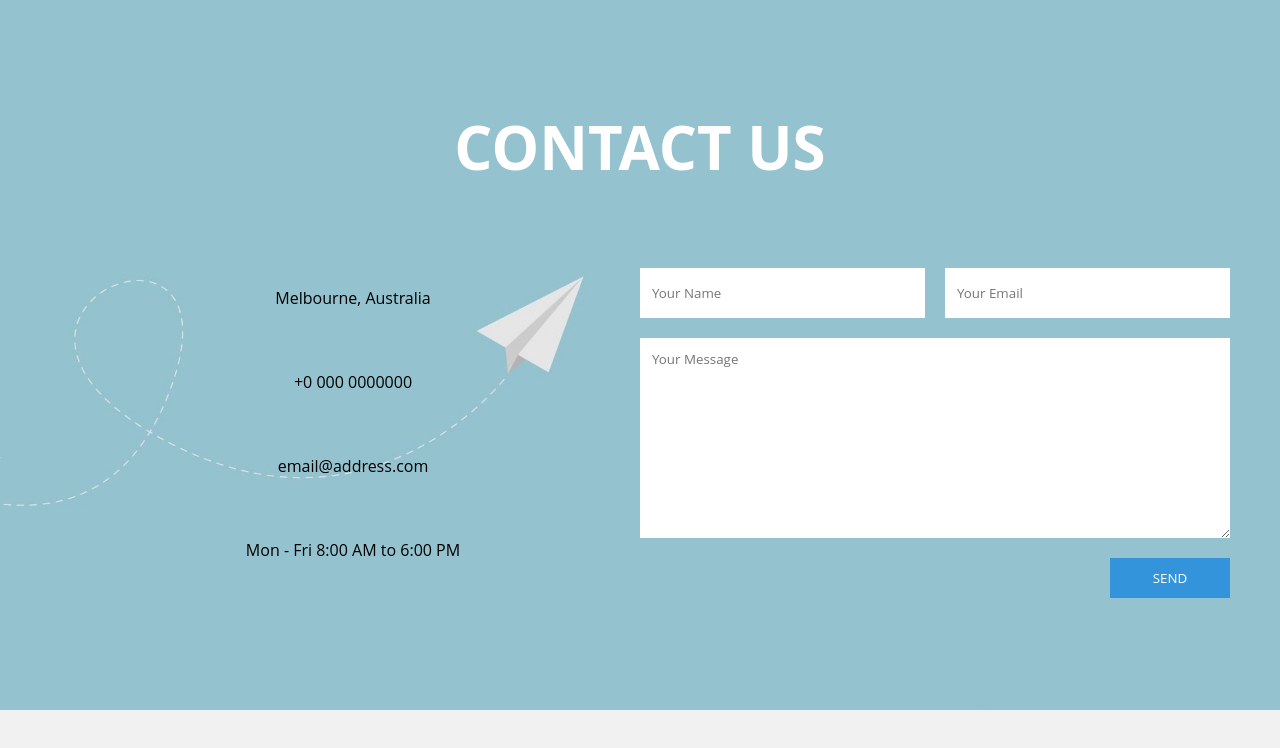
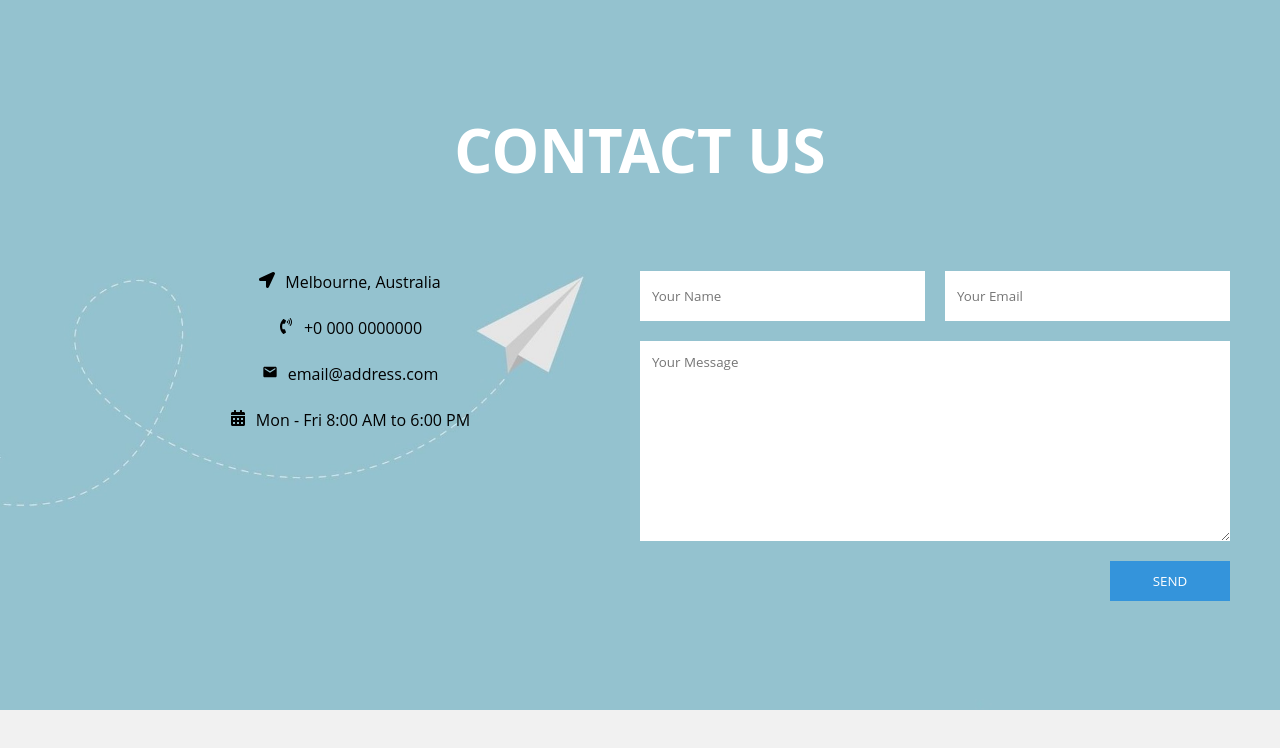
Before and after one commit to rmit-s3599773-William-Crawford/Odd-Jobs, a React (Create React App) app in the folder matching-system/: page /contact in a window 1280 px wide. Shown: the top 748 px of the page. Built offline with nearby package versions, Linux system fonts and the light colour scheme.

Commit message:
Fix contact icon
add and import icons

```diff
--- a/matching-system/src/Frontend/components/pages/Home page/Contact/contactUs.js
+++ b/matching-system/src/Frontend/components/pages/Home page/Contact/contactUs.js
@@ -1,6 +1,9 @@
 import React, { Component } from "react";
 import './contactUs.css'
-import HomeNaveBar from '../HomeNaveBar';
+import { FaLocationArrow, FaPhoneVolume, FaCalendarAlt  } from 'react-icons/fa';
+import { MdEmail } from 'react-icons/md';
+
+
 
 class contactUs extends Component {
 
@@ -12,19 +15,29 @@ class contactUs extends Component {
                     <h2>Contact Us</h2>
                 <div className="contact-info">
                         <div className="item">
-                        <i className="icon fas fa-home"></i>
+                        <a style={{ margin: "10px" }}>
+                            <FaLocationArrow/>
+                        </a>
                             Melbourne, Australia
                         </div>
                         <div className="item">
-                        <i className="icon fas fa-phone"></i>
+                        <a style={{ margin: "10px" }}>
+                            <FaPhoneVolume/>
+                        </a>
                             +0 000 0000000
                         </div>
                         <div className="item">
-                        <i className="icon fas fa-envelope"></i>
+                        <a style={{ margin: "10px" }}>
+
+                            <MdEmail/>
+                        </a>
                             email@address.com
                         </div>
                     <div className="item">
-                        <i className="icon fas fa-clock"></i>
+                    <a style={{ margin: "10px" }}>
+
+                        <FaCalendarAlt/>
+                    </a>
                         Mon - Fri 8:00 AM to 6:00 PM
                     </div>
                     </div>
```
Also changed, not shown: matching-system/src/Frontend/components/pages/Home page/Contact/bg (2).png (deleted). Lines whose indentation alone changed are shown as unchanged.
